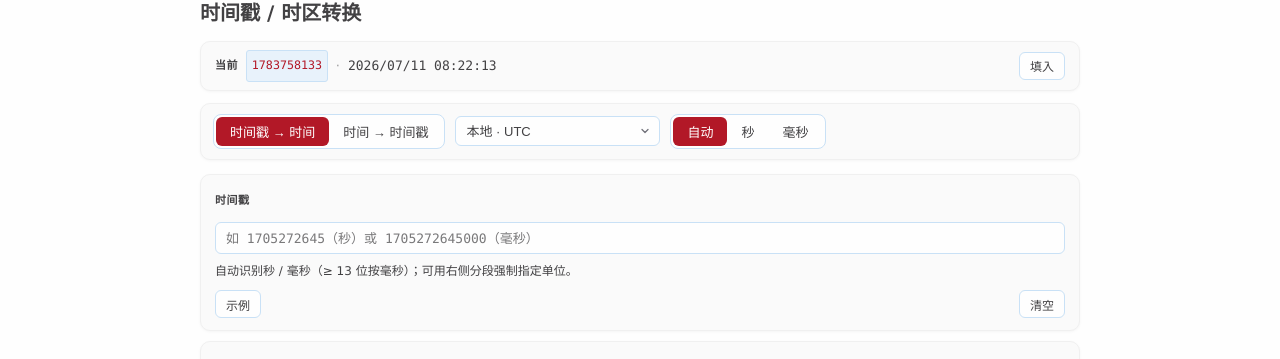
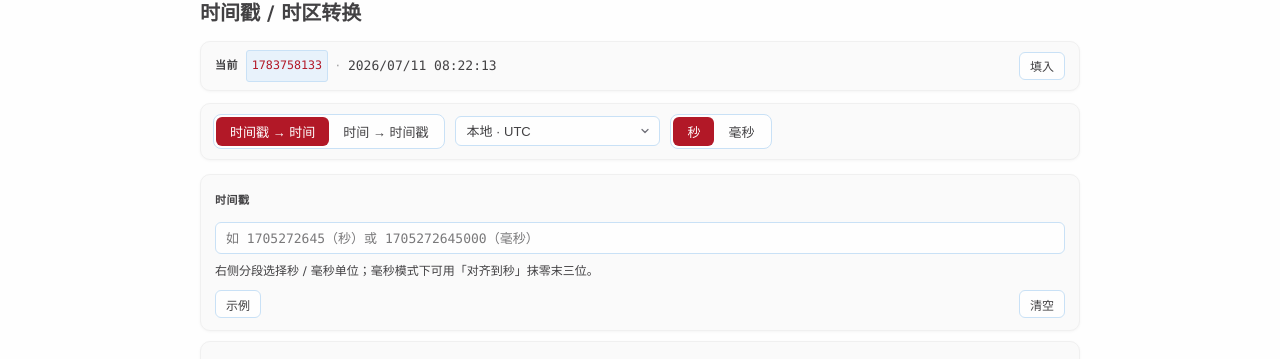
Before and after one commit to aopod/aopod.github.io, a Jekyll site: the page built from _ipages/timestamp.html, in a window 1280 px wide. Shown: the part 399-758 px from the top of the page. Built offline with Jekyll 4.4.1, drawn with Linux system fonts in a browser that asks for light colours; nearby versions of some CDN libraries.

Commit message:
Replace timestamp auto unit detection with explicit s/ms selection
- Remove 'auto' unit option; unit is now explicitly seconds or milliseconds
- Add 'align to second' button in ms mode to zero out the last three digits
- Update hint text and sample fill to respect the selected unit

```diff
--- a/_ipages/timestamp.html
+++ b/_ipages/timestamp.html
@@ -491,8 +491,7 @@ html[data-theme="dark"] .ts-root {
 			</optgroup>
 		</select>
 		<div class="ts-segmented" id="tsUnit" role="group" aria-label="时间戳单位">
-			<button class="ts-seg active" type="button" data-unit="auto">自动</button>
-			<button class="ts-seg" type="button" data-unit="s">秒</button>
+			<button class="ts-seg active" type="button" data-unit="s">秒</button>
 			<button class="ts-seg" type="button" data-unit="ms">毫秒</button>
 		</div>
 	</div>
@@ -512,7 +511,7 @@ html[data-theme="dark"] .ts-root {
 					placeholder="如 1705272645（秒）或 1705272645000（毫秒）">
 				<span class="ts-badge" id="tsUnitBadge" hidden></span>
 			</div>
-			<div class="ts-hint" id="tsTsHint">自动识别秒 / 毫秒（≥ 13 位按毫秒）；可用右侧分段强制指定单位。</div>
+			<div class="ts-hint" id="tsTsHint">右侧分段选择秒 / 毫秒单位；毫秒模式下可用「对齐到秒」抹零末三位。</div>
 
 			<!-- date2ts 模式：自由文本 / ISO 串 + 原生日期时间选择器 -->
 			<div class="ts-input-row" id="tsDateRow" hidden>
@@ -525,6 +524,7 @@ html[data-theme="dark"] .ts-root {
 
 			<div class="ts-pane-actions">
 				<button class="ts-btn" type="button" id="tsSample">示例</button>
+				<button class="ts-btn" type="button" id="tsAlignSec" hidden>对齐到秒</button>
 				<div class="ts-spacer"></div>
 				<button class="ts-btn" type="button" id="tsClear">清空</button>
 			</div>
@@ -574,7 +574,7 @@ html[data-theme="dark"] .ts-root {
 	var unitBadgeEl = $('tsUnitBadge'), inputLabelEl = $('tsInputLabel');
 	var inputCounterEl = $('tsInputCounter');
 	var tsHintEl = $('tsTsHint'), dateHintEl = $('tsDateHint');
-	var sampleBtn = $('tsSample'), clearBtn = $('tsClear');
+	var sampleBtn = $('tsSample'), clearBtn = $('tsClear'), alignBtn = $('tsAlignSec');
 	var resultsEl = $('tsResults'), statusEl = $('tsStatus');
 	var bannerEl = $('tsBanner'), bannerListEl = $('tsBannerList');
 	var errorEl = $('tsError');
@@ -847,6 +846,7 @@ html[data-theme="dark"] .ts-root {
 		tsHintEl.hidden = !isTs;
 		dateHintEl.hidden = isTs;
 		unitEl.hidden = !isTs; // 单位分段仅时间戳方向可见
+		alignBtn.hidden = !isTs || state.unit !== 'ms'; // 「对齐到秒」仅在时间戳·毫秒下出现
 		if (isTs) {
 			inputLabelEl.textContent = '时间戳';
 			tsInputEl.placeholder = '如 1705272645（秒）或 1705272645000（毫秒）';
@@ -864,6 +864,7 @@ html[data-theme="dark"] .ts-root {
 		for (var i = 0; i < btns.length; i++) {
 			btns[i].classList.toggle('active', btns[i].dataset.unit === unit);
 		}
+		alignBtn.hidden = state.mode !== 'ts2date' || unit !== 'ms';
 		tick(); // 切换单位后立即刷新顶部「当前」条
 		run();
 	}
@@ -927,12 +928,23 @@ html[data-theme="dark"] .ts-root {
 
 	function fillSample() {
 		if (state.mode === 'ts2date') {
-			tsInputEl.value = '1705272645';
+			tsInputEl.value = state.unit === 'ms' ? '1705272645000' : '1705272645';
 		} else {
 			dateInputEl.value = '2024-01-15 10:30:00';
 		}
 		run();
 		focusInput();
+	}
+
+	// 毫秒模式下：把输入抹零到整秒（末三位 → 000）
+	function alignToSecond() {
+		var raw = tsInputEl.value.trim();
+		if (!raw) return;
+		if (!/^[+-]?\d+(\.\d+)?$/.test(raw)) return;
+		var n = Number(raw);
+		var aligned = Math.trunc(n / 1000) * 1000;
+		tsInputEl.value = String(aligned);
+		run();
 	}
 
 	function focusInput() {
@@ -964,6 +976,7 @@ html[data-theme="dark"] .ts-root {
 	});
 	nowUseBtn.addEventListener('click', fillNow);
 	sampleBtn.addEventListener('click', fillSample);
+	alignBtn.addEventListener('click', alignToSecond);
 	$('tsBannerDismiss').addEventListener('click', function () { bannerEl.hidden = true; });
 	clearBtn.addEventListener('click', function () {
 		tsInputEl.value = '';
```
Also changed, not shown: other parts of _ipages/timestamp.html (+2 -3 lines).
